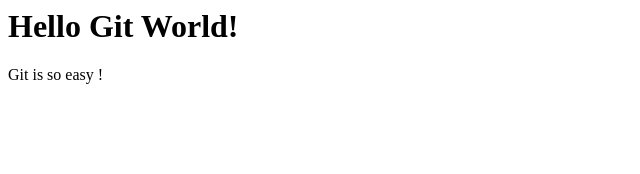
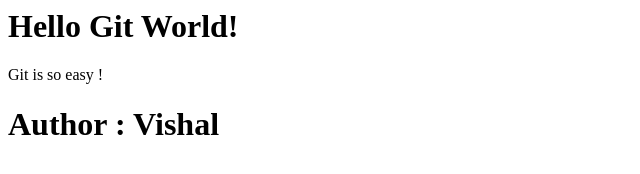
Before and after one commit to vpawar-argusoft/GitGithubMasterclass, a plain HTML site: page index.html in a window 1280 px wide. Shown: the whole page, without its empty margins (0-640 px from the left). Drawn offline with Linux system fonts and the light colour scheme.

Commit message:
This is new

```diff
--- a/index.html
+++ b/index.html
@@ -3,3 +3,5 @@
 <div>
   <p>Git is so easy !</p>
 </div>
+
+<h1>Author : Vishal</h1>
```
Also changed, not shown: 1 other file.
